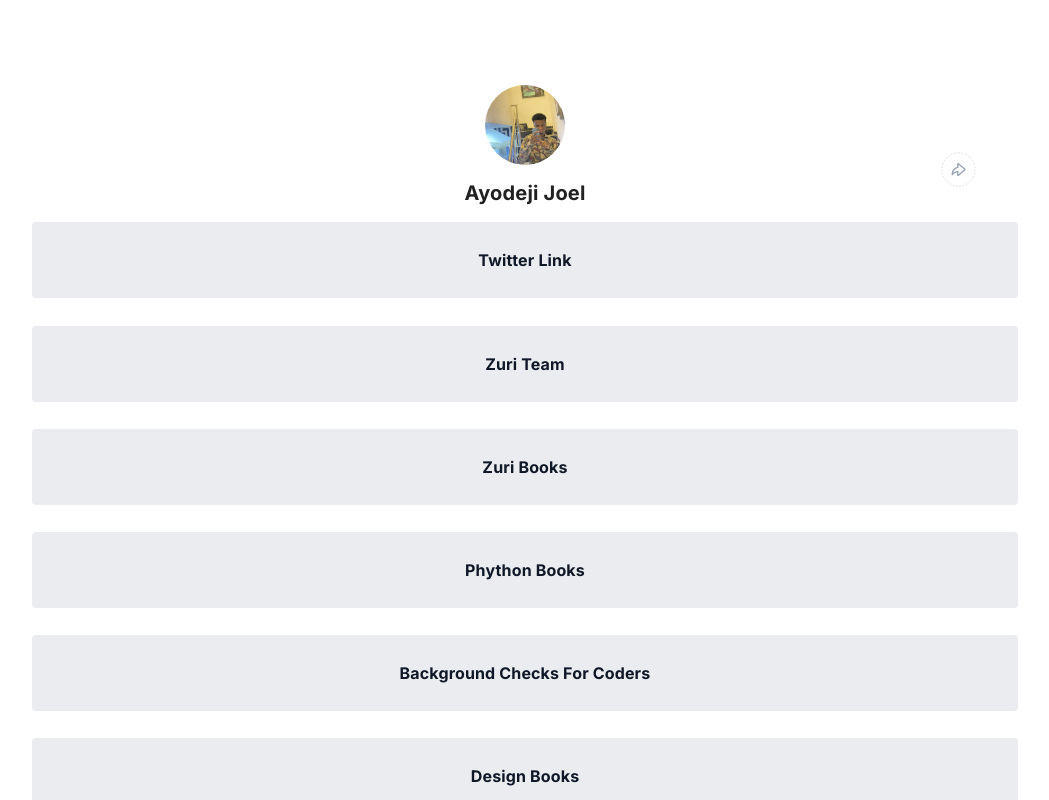
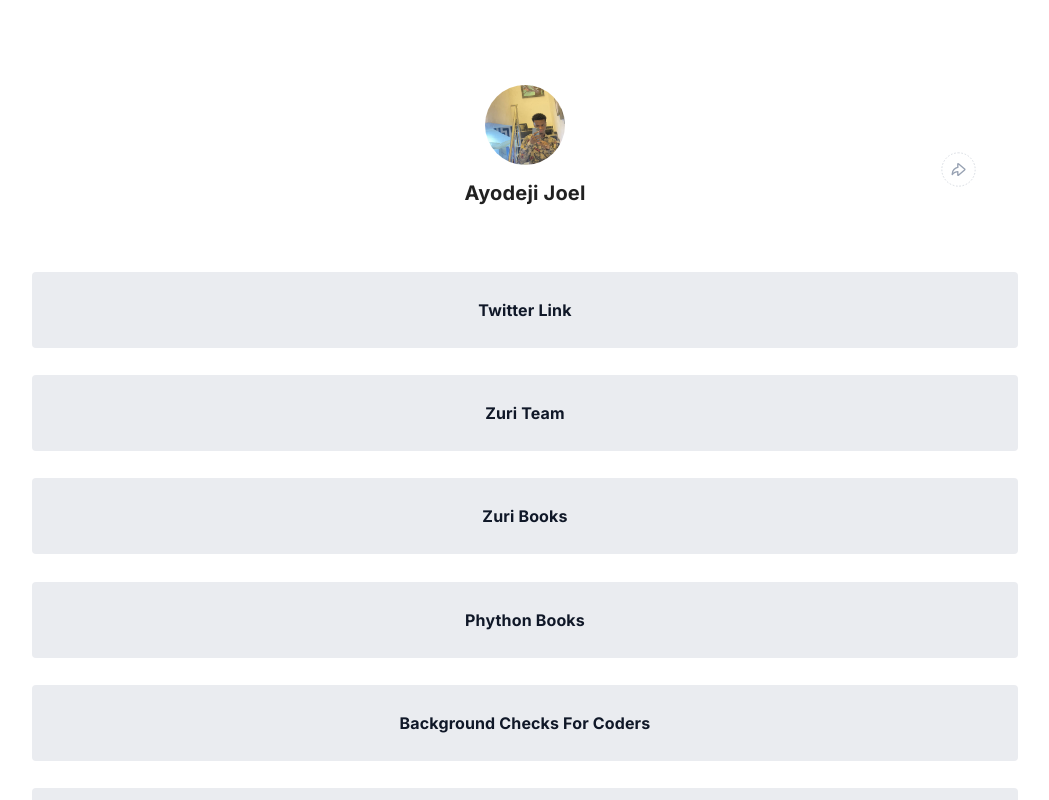
Before and after one commit to boiOctave/hngsocialtree, a React (Create React App) app: page / in a window 1280 px wide. Shown: the top 800 px of the page, without its empty margins (115-1164 px from the left). Built offline with nearby package versions, Linux system fonts and the light colour scheme.

Commit message:
style:adjusted container height

```diff
--- a/src/components/Body/index.js
+++ b/src/components/Body/index.js
@@ -8,13 +8,11 @@ const index = () => {
     return (
         <Box
             sx={{
-                marginTop: '6rem',
                 display: 'flex',
                 flexDirection: 'column',
                 gap: '1.7rem',
                 justifyContent: 'center',
                 alignItems: 'center',
-                height: '50%',
             }}>
             <Links
                 name={'Twitter Link'}
--- a/src/views/Main.js
+++ b/src/views/Main.js
@@ -6,7 +6,7 @@ import Body from '../components/Body/index';
 
 const Main = () => {
     return (
-        <Container maxWidth='xl' sx={{ marginTop: '5rem', height: '100vh' }}>
+        <Container maxWidth='xl' sx={{ marginTop: '5rem', minHeight: '100vh' }}>
             <Header />
             <Body />
         </Container>
```
